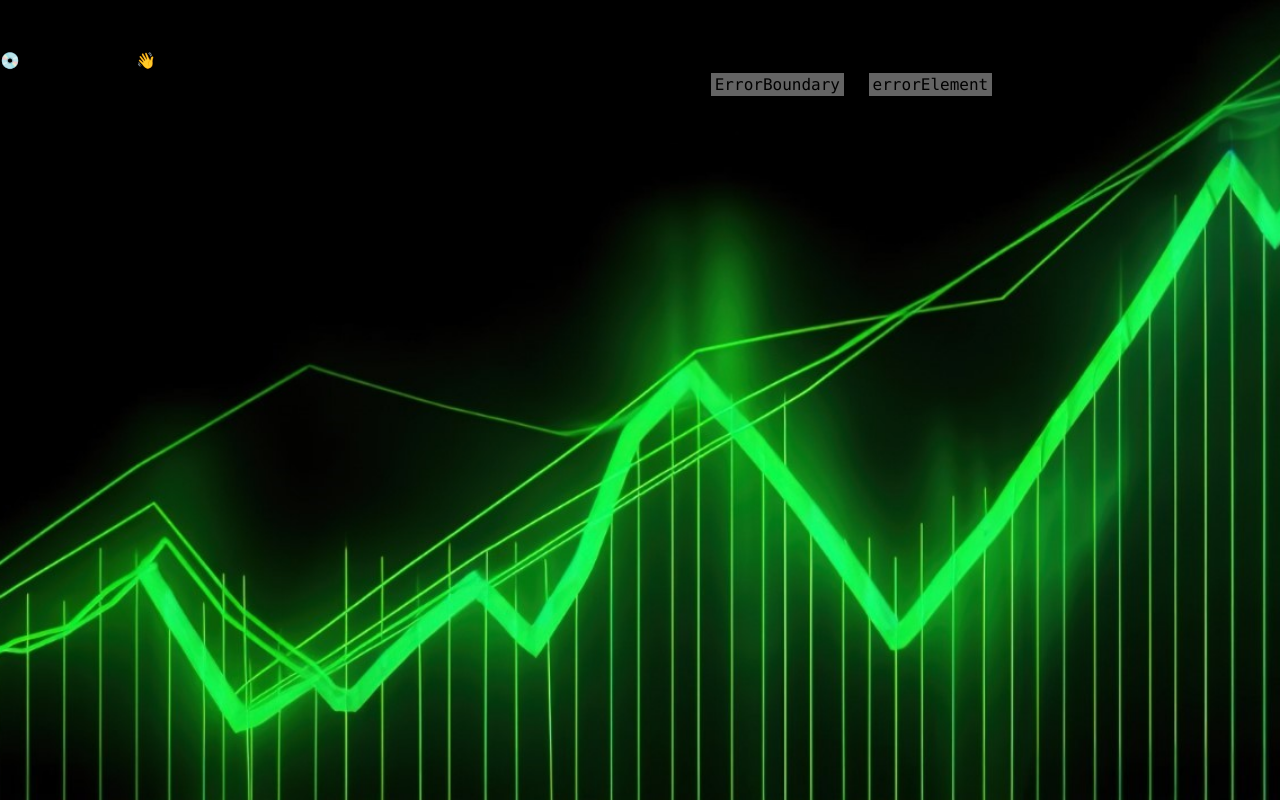
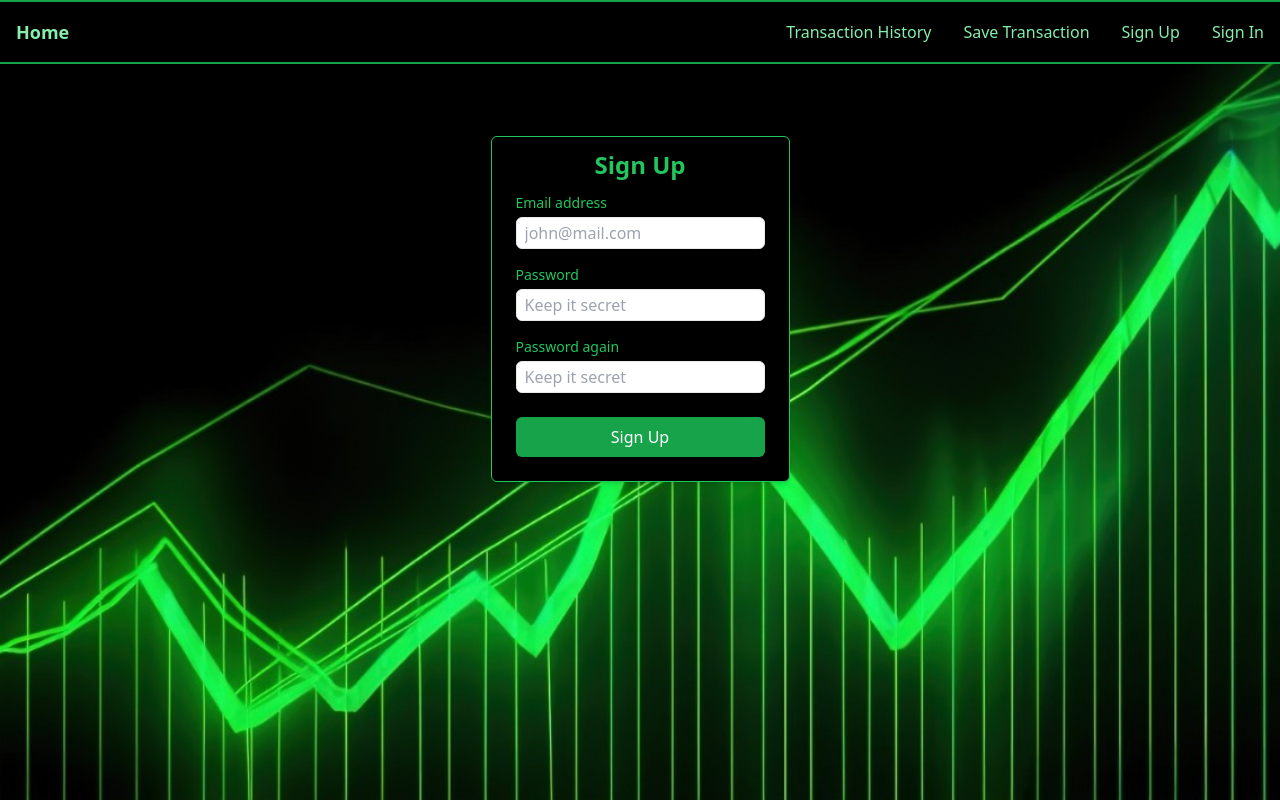
Before and after one commit to davidkakov111/InvestmentTrackerClient, a React (Create React App) app: page /signup in a window 1280 px wide. Before the commit this address had no page. Built offline with nearby package versions, Linux system fonts and the light colour scheme.

Commit message:
Registration system

```diff
--- /dev/null
+++ b/src/Auth/SignIn.tsx
@@ -0,0 +1,119 @@
+import { useState } from 'react';
+
+type newUserType = {
+  email: string,
+  password: string
+}
+
+function validateInput(formData: newUserType) {
+  // Checking email
+  if (!formData.email.includes('@') || !formData.email.includes('.') || formData.email.length < 5 ) {
+    alert('The email address is invalid. Please provide a valid email address.');
+    return false;
+  }
+  // Checking password length
+  if (formData.password.length < 6) {
+    alert('The password is too short. It must be at least 6 characters long.');
+    return false;
+  }
+  return true;
+}
+
+// Sign-In form component
+const SignInForm = () => {
+  // Initializing router and state
+  const [formData, setFormData] = useState({
+    email: '',
+    password: ''
+  });
+
+  // Function responsible for sign in
+  const handleSignIn = async () => {
+    if (!validateInput(formData)) return;
+
+    const newUser: newUserType = {
+      email: formData.email,
+      password: formData.password
+    }
+
+    const response = await fetch("http://localhost:8080/SignInUser", {
+      method: "POST",
+      headers: {
+        "Content-Type": "application/json",
+      },
+      body: JSON.stringify(newUser),
+    });
+
+    const result = await response.json();
+
+    if (!response.ok) {
+      alert("Error occurred when trying to sign in the user! (API -> backend -> API)");
+      return;
+    }
+    if (result.result === "SignUp") {
+      alert("Invalid email! Please sign up!")
+      return;
+    } else if (result.result === "Incorrect password") {
+      alert("Incorrect password!")
+      return;
+    }
+    alert("Successfull sign in!")
+    // Clean up
+    setFormData({ email: '', password: ''});
+  };
+
+  // State handler
+  const handleChange = (e: React.ChangeEvent<HTMLInputElement>) => {
+    setFormData({
+      ...formData,
+      [e.target.name]: e.target.value,
+    });
+  };
+
+  return (
+    <div className="flex items-start justify-center">
+      <div className="max-w-md mx-auto pl-5 pr-5 pb-5 pt-3 mt-14 border border-green-500 bg-black rounded-md shadow-md self-start">
+        <h2 className="text-2xl text-green-500 text-center font-semibold mb-3">Sign In</h2>
+        <form>
+          <div className="mb-4">
+            <label htmlFor="email" className="block text-sm font-medium text-green-500">
+              Email address
+            </label>
+            <input
+              placeholder='john@mail.com'
+              type="email"
+              id="email"
+              name="email"
+              value={formData.email}
+              onChange={handleChange}
+              className="mt-1 p-2 w-full h-8 bg-white border rounded-md"
+            />
+          </div>
+          <div className="mb-4">
+            <label htmlFor="password" className="block text-sm font-medium text-green-500">
+              Password
+            </label>
+            <input
+              placeholder='Just you know'
+              type="password"
+              id="password"
+              name="password"
+              value={formData.password}
+              onChange={handleChange}
+              className="mt-1 p-2 w-full h-8 bg-white border rounded-md"
+            />
+          </div>
+          <button
+            type="button"
+            onClick={handleSignIn}
+            className="w-full mt-1 bg-green-600 text-white p-2 rounded-md hover:bg-green-700"
+          >
+            Sign In
+          </button>
+        </form>
+      </div>
+    </div>
+  );
+};
+
+export default SignInForm;
--- /dev/null
+++ b/src/Auth/SignUp.tsx
@@ -0,0 +1,136 @@
+import { useState } from 'react';
+
+type newUserType = {
+  email: string,
+  password: string
+}
+
+function validateInput(email: string, password: string, passwordAgain: string) {
+  // Checking email
+  if (!email.includes('@') || !email.includes('.') || email.length < 5 ) {
+    alert('The email address is invalid. Please provide a valid email address.');
+    return false;
+  }
+  // Checking for type error
+  if (password !== passwordAgain) {
+    alert('The passwords do not match.');
+    return false;
+  }
+  // Checking password length
+  if (password.length < 6) {
+    alert('The password is too short. It must be at least 6 characters long.');
+    return false;
+  }
+  return true;
+}
+
+// Sign-up form component
+const SignUpForm = () => {
+  // Initializing router and state
+  const [formData, setFormData] = useState({
+    email: '',
+    password: '',
+    passwordAgain: ''
+  });
+
+  // Function responsible for registration
+  const handleSignUp = async () => {
+    if (!validateInput(formData.email, formData.password, formData.passwordAgain)) return;
+
+    const newUser: newUserType = {
+      email: formData.email,
+      password: formData.password
+    }
+
+    const response = await fetch("http://localhost:8080/SaveUser", {
+      method: "POST",
+      headers: {
+        "Content-Type": "application/json",
+      },
+      body: JSON.stringify(newUser),
+    });
+
+    const result = await response.json();
+
+    if (result.result === "SignIn") {
+      alert("The email address is already taken!")
+    }
+
+    if (!response.ok) {
+      alert("Error saving the new user! (API -> backend -> API)");
+      return;
+    }
+
+    // Clean up
+    setFormData({ email: '', password: '', passwordAgain: '' });
+  };
+
+  // State handler
+  const handleChange = (e: React.ChangeEvent<HTMLInputElement>) => {
+    setFormData({
+      ...formData,
+      [e.target.name]: e.target.value,
+    });
+  };
+
+  return (
+    <div className="flex items-start justify-center">
+      <div className="max-w-md mx-auto pl-6 pr-6 pb-6 pt-3 mt-14 border border-green-500 bg-black rounded-md shadow-md self-start">
+        <h2 className="text-2xl text-green-500 text-center font-semibold mb-3">Sign Up</h2>
+        <form>
+          <div className="mb-4">
+            <label htmlFor="email" className="block text-sm font-medium text-green-500">
+              Email address
+            </label>
+            <input
+              placeholder='john@mail.com'
+              type="email"
+              id="email"
+              name="email"
+              value={formData.email}
+              onChange={handleChange}
+              className="mt-1 p-2 w-full h-8 bg-white border rounded-md"
+            />
+          </div>
+          <div className="mb-4">
+            <label htmlFor="password" className="block text-sm font-medium text-green-500">
+              Password
+            </label>
+            <input
+              placeholder='Keep it secret'
+              type="password"
+              id="password"
+              name="password"
+              value={formData.password}
+              onChange={handleChange}
+              className="mt-1 p-2 w-full h-8 bg-white border rounded-md"
+            />
+          </div>
+          <div className="mb-4">
+            <label htmlFor="passwordAgain" className="block text-sm font-medium text-green-500">
+              Password again
+            </label>
+            <input
+              placeholder='Keep it secret'
+              type="password"
+              id="passwordAgain"
+              name="passwordAgain"
+              value={formData.passwordAgain}
+              onChange={handleChange}
+              className="mt-1 p-2 w-full h-8 bg-white border rounded-md"
+            />
+          </div>
+          <button
+            type="button"
+            onClick={handleSignUp}
+            className="w-full mt-2 bg-green-600 text-white p-2 rounded-md hover:bg-green-700"
+          >
+            Sign Up
+          </button>
+        </form>
+      </div>
+    </div>
+  );
+};
+
+export default SignUpForm;
--- a/src/Investment/components/ExchangeForm.tsx
+++ b/src/Investment/components/ExchangeForm.tsx
@@ -134,6 +134,7 @@ export default function ExchangeFormComponent() {
       </select>
       <label htmlFor="from-in-ron">{from ? from : "From"} Price In RON:</label>
       <input
+        placeholder="0"
         value={fromInRon}
         onChange={(e) => setFromInRon(e.target.value)}
         type="number"
@@ -144,6 +145,7 @@ export default function ExchangeFormComponent() {
       />
       <label htmlFor="to-in-ron">{to ? to : "To"} Price In RON:</label>
       <input
+        placeholder="0"
         value={toInRon}
         onChange={(e) => setToInRon(e.target.value)}
         type="number"
@@ -154,6 +156,7 @@ export default function ExchangeFormComponent() {
       />
       <label htmlFor="amount">Amount ({from ? from : "From"}):</label>
       <input
+        placeholder="0"
         value={amount}
         onChange={(e) => setAmount(e.target.value)}
         type="number"
@@ -163,6 +166,7 @@ export default function ExchangeFormComponent() {
       />
       <label htmlFor="fee">Fee in RON:</label>
       <input
+        placeholder="0"
         value={feeInRON}
         onChange={(e) => setFeeInRON(e.target.value)}
         type="number"
--- a/src/Investment/components/TransferForm.tsx
+++ b/src/Investment/components/TransferForm.tsx
@@ -86,6 +86,7 @@ export default function TransferFormComponent() {
       <div className="form-title">Transfer</div>
       <label htmlFor="from-account">From:</label>
       <input
+        placeholder="Binance"
         value={from}
         onChange={(e) => setFrom(e.target.value)}
         type="text"
@@ -94,6 +95,7 @@ export default function TransferFormComponent() {
       />
       <label htmlFor="to-account">To:</label>
       <input
+        placeholder="SafePal"
         value={to}
         onChange={(e) => setTo(e.target.value)}
         type="text"
@@ -102,6 +104,7 @@ export default function TransferFormComponent() {
       />
       <label htmlFor="transfer-amount">Amount:</label>
       <input
+        placeholder="0"
         value={amount}
         onChange={(e) => setAmount(e.target.value)}
         type="number"
@@ -111,6 +114,7 @@ export default function TransferFormComponent() {
       />
       <label htmlFor="transfer-fee">Fee in RON:</label>
       <input
+        placeholder="0"
         value={feeInRON}
         onChange={(e) => setFeeInRON(e.target.value)}
         type="number"
@@ -138,6 +142,7 @@ export default function TransferFormComponent() {
       </select>
       <label htmlFor="tx-link">Transaction link:</label>
       <input
+        placeholder="https://www.explorer.com"
         value={txLink}
         onChange={(e) => setTxLink(e.target.value)}
         type="text"
--- a/src/Investment/css/Form.css
+++ b/src/Investment/css/Form.css
@@ -1,10 +1,12 @@
 .form-title {
-    padding-bottom: 15px;
-    text-align: center;
-    font-size: xx-large;
+  padding-bottom: 15px;
+  text-align: center;
+  font-size: xx-large;
 }
 .investment-form {
-  background-color: #616161;
+  background-color: #000000;
+  color: rgb(59, 217, 72);
+  border: 2px solid rgb(59, 217, 72);
   font-family: Arial, sans-serif;
   margin: 0 auto;
   padding: 20px;
@@ -19,12 +21,14 @@ select {
   padding: 10px;
   margin: 10px 0;
   border: 1px solid #ccc;
+  color: gray;
   border-radius: 4px;
   box-sizing: border-box;
+  height: 35px;
 }
 .choice {
-  height: 46px;
   margin-bottom: 10px;
+  color: gray;
 }
 .button-box {
   display: "flex";
@@ -36,6 +40,7 @@ select {
   height: 33px;
   border-radius: 15px;
   margin: 5px;
+  color: rgb(0, 0, 0);
 }
 .Buy {
   background-color: green;
@@ -54,3 +59,15 @@ select {
   transform: translateX(-50%);
   background-color: rgb(109, 65, 156);
 }
+.Buy:hover{
+  background-color: rgb(0, 74, 0);
+}
+.Sell:hover {
+  background-color: rgb(159, 0, 0);
+}
+.Exchange:hover {
+  background-color: rgb(160, 141, 0);
+}
+.transfer-btn:hover {
+  background-color: rgb(53, 22, 87);
+}
--- a/src/Investment/components/Navbar.tsx
+++ b/src/mainComponents/Navbar.tsx
@@ -13,11 +13,11 @@ export const NavbarComponent: React.FC<NavbarComponentProps> = ({
 
   return (
     <>
-      <nav className="border-gray-200 bg-gray-50 dark:bg-gray-800 dark:border-gray-700 mb-4">
+      <nav className="border-y-2 border-green-600 bg-black mb-4">
         <div className="max-w-screen-xl flex flex-wrap items-center justify-between mx-auto p-4">
           <Link
             to={"/"}
-            className="flex items-center space-x-3 rtl:space-x-reverse text-white text-lg font-bold md:hover:text-green-700"
+            className="flex items-center space-x-3 rtl:space-x-reverse text-green-300 text-lg font-bold md:hover:text-green-600"
           >
             Home
           </Link>
@@ -27,7 +27,7 @@ export const NavbarComponent: React.FC<NavbarComponentProps> = ({
             }}
             data-collapse-toggle="navbar-solid-bg"
             type="button"
-            className="inline-flex items-center p-2 w-10 h-10 justify-center text-sm text-gray-500 rounded-lg md:hidden hover:bg-gray-100 focus:outline-none focus:ring-2 focus:ring-gray-200 dark:text-gray-400 dark:hover:bg-gray-700 dark:focus:ring-gray-600"
+            className="inline-flex items-center p-2 w-10 h-10 justify-center text-sm text-green-300 rounded-lg md:hidden hover:text-green-600 focus:outline-none focus:ring-2 focus:ring-green-600 dark:text-green-600 dark:focus:ring-green-600"
             aria-controls="navbar-solid-bg"
             aria-expanded={isOpen}
           >
@@ -53,11 +53,11 @@ export const NavbarComponent: React.FC<NavbarComponentProps> = ({
             } w-full md:block md:w-auto`}
             id="navbar-solid-bg"
           >
-            <ul className="flex flex-col font-medium mt-4 rounded-lg bg-gray-50 md:space-x-8 rtl:space-x-reverse md:flex-row md:mt-0 md:border-0 md:bg-transparent dark:bg-gray-800 md:dark:bg-transparent dark:border-gray-700">
+            <ul className="flex flex-col font-medium mt-4 rounded-lg md:space-x-8 rtl:space-x-reverse md:flex-row md:mt-0 md:border-0 md:bg-transparent md:dark:bg-transparent">
               <li>
                 <Link
                   to={"/history"}
-                  className="flex items-center space-x-3 rtl:space-x-reverse text-white md:hover:text-green-700"
+                  className="flex items-center space-x-3 rtl:space-x-reverse text-green-300 md:hover:text-green-600"
                 >
                   Transaction History
                 </Link>
@@ -65,9 +65,25 @@ export const NavbarComponent: React.FC<NavbarComponentProps> = ({
               <li>
                 <Link
                   to={"/saveTransactionForms"}
-                  className="flex items-center space-x-3 rtl:space-x-reverse text-white md:hover:text-green-700"
+                  className="flex items-center space-x-3 rtl:space-x-reverse text-green-300 md:hover:text-green-600"
                 >
                   Save Transaction
+                </Link>
+              </li>
+              <li>
+                <Link
+                  to={"/signup"}
+                  className="flex items-center space-x-3 rtl:space-x-reverse text-green-300 md:hover:text-green-600"
+                >
+                  Sign Up
+                </Link>
+              </li>
+              <li>
+                <Link
+                  to={"/signin"}
+                  className="flex items-center space-x-3 rtl:space-x-reverse text-green-300 md:hover:text-green-600"
+                >
+                  Sign In
                 </Link>
               </li>
             </ul>
--- a/tailwind.config.js
+++ b/tailwind.config.js
@@ -1,7 +1,7 @@
 /** @type {import('tailwindcss').Config} */
 
 module.exports = {
-  content: ['./src/*.tsx', "./src/Investment/*.tsx", "./src/Investment/components/*.tsx"],
+  content: ['./src/*.tsx', './src/mainComponents/*.tsx', './src/Auth/*.tsx', './src/Investment/*.tsx', './src/Investment/components/*.tsx'],
   theme: {
     extend: {},
   },
```
Also changed, not shown: src/index.tsx (+13 -3 lines), src/index.css (line endings or trailing spaces), 1 other file (tests, documents, lock files or other folders).
